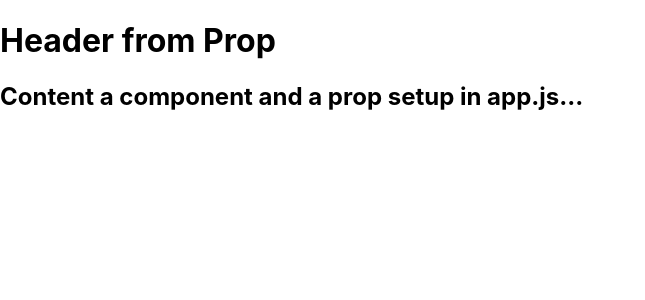
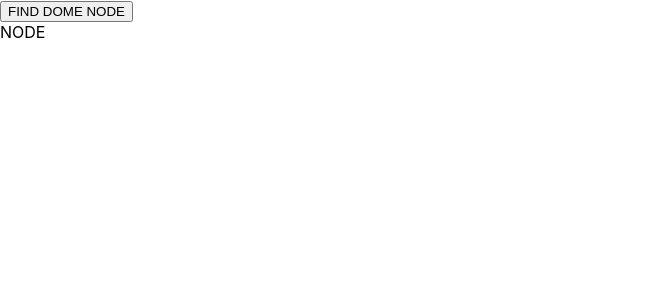
Before and after one commit to worlderland/reactapp_tutorial, a React (Create React App) app: page / in a window 1280 px wide. Shown: the top 300 px of the page, without its empty margins (0-645 px from the left). Built offline with nearby package versions, Linux system fonts and the light colour scheme.

Commit message:
Page Component API

```diff
--- a/src/App.js
+++ b/src/App.js
@@ -1,24 +1,23 @@
 import React from 'react';
-import Header from './components/Header'
-import Content from './components/Content';
 import './App.css';
+import ReactDOM from 'react-dom';
 
 class App extends React.Component {
-  constructor(props) {
-    super(props);
-    this.state = {
-      content: "Content a component and a prop setup in app.js..."
-    }
+  constructor() {
+    super();
+    this.findDomNodeHandler = this.findDomNodeHandler.bind(this);
+  };
+  findDomNodeHandler() {
+    var myDiv = document.getElementById('myDiv');
+    ReactDOM.findDOMNode(myDiv).style.color = 'green';
   }
-
   render() {
     return (
       <div>
-        <Header headerProp="Header from Prop" />
-        <Content contentProp={this.state.content} />
+        <button onClick={this.findDomNodeHandler}>FIND DOME NODE</button>
+        <div id="myDiv">NODE</div>
       </div>
     );
   }
 }
-
 export default App;
--- a/src/components/Content.js
+++ b/src/components/Content.js
@@ -4,10 +4,40 @@ class Content extends React.Component {
     render() {
         return (
             <div>
-                <h2>{this.props.contentProp}</h2>
+                <h3>Array: {this.props.propArray}</h3>
+                <h3>Bool: {this.props.propBool ? "True..." : "False..."}</h3>
+                <h3>Func: {this.props.propFunc(3)}</h3>
+                <h3>Number: {this.props.propNumber}</h3>
+                <h3>String: {this.props.propString}</h3>
+                <h3>Object: {this.props.propObject.objectName1}</h3>
+                <h3>Object: {this.props.propObject.objectName2}</h3>
+                <h3>Object: {this.props.propObject.objectName3}</h3>
             </div>
         );
     }
 }
 
+Content.propTypes = {
+    propArray: React.PropTypes.array.isRequired,
+    propBool: React.PropTypes.bool.isRequired,
+    propFunc: React.PropTypes.func,
+    propNumber: React.PropTypes.number,
+    propString: React.PropTypes.string,
+    propObject: React.PropTypes.object
+}
+
+Content.defaultProps = {
+    propArray: [1, 2, 3, 4, 5],
+    propBool: true,
+    propFunc: function (e) { return e },
+    propNumber: 1,
+    propString: "String value...",
+
+    propObject: {
+        objectName1: "objectValue1",
+        objectName2: "objectValue2",
+        objectName3: "objectValue3"
+    }
+}
+
 export default Content
```
